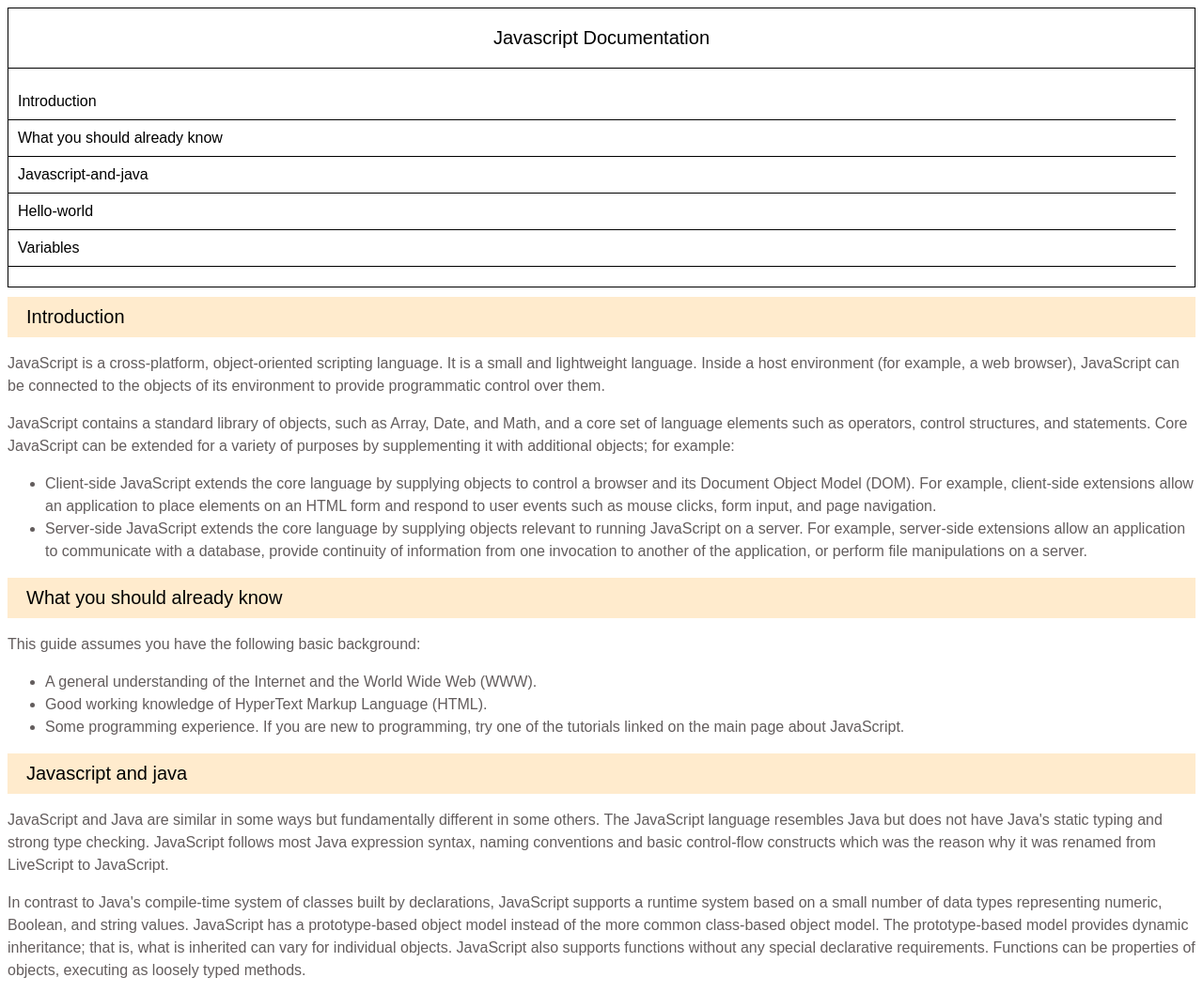
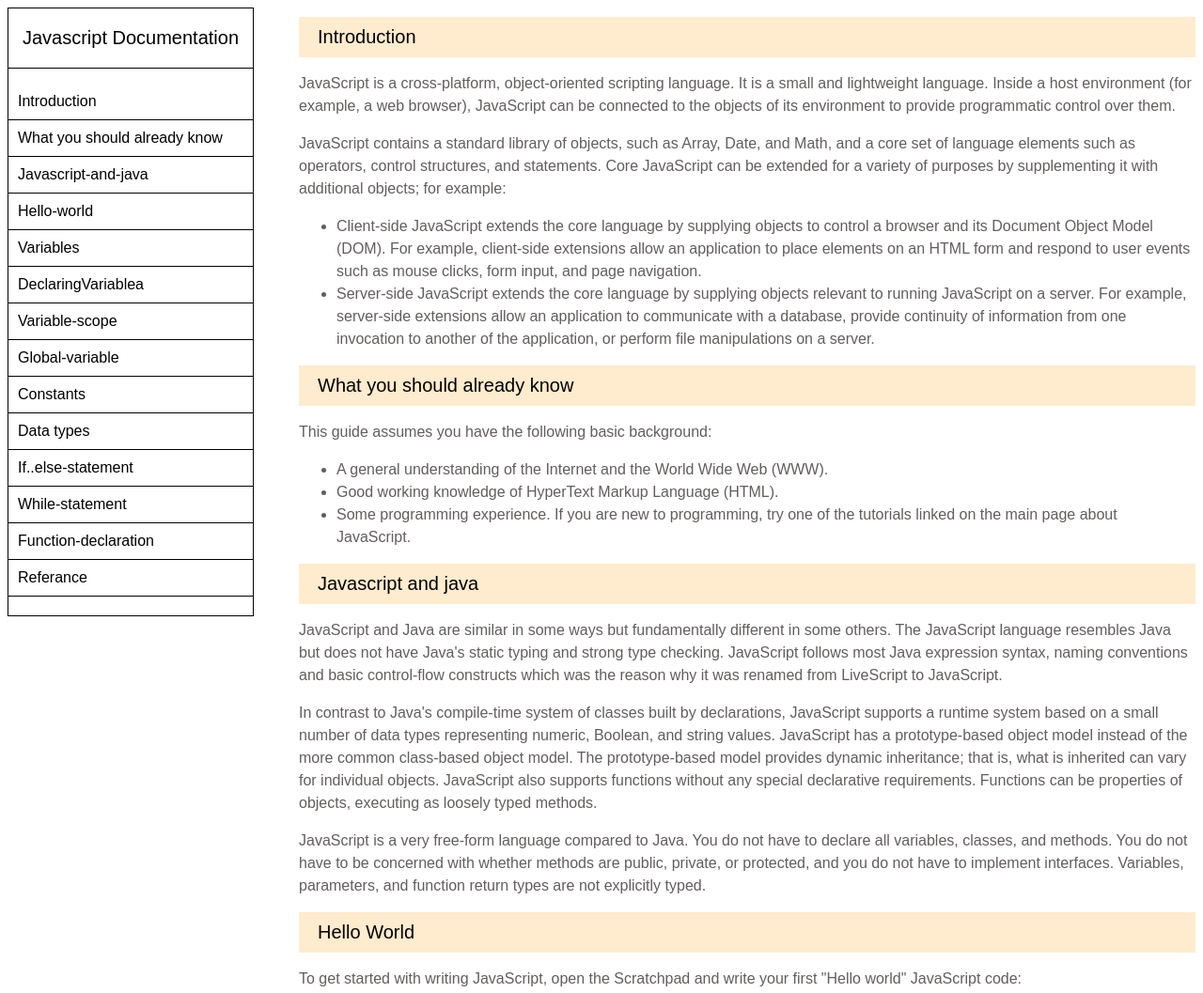
Before and after one commit to irfan-fauzi/portfolio-frontend, a plain HTML site: page documentation-page/index.html in a window 1280 px wide. Shown: the top 1057 px of the page at 94% size. Drawn offline with Linux system fonts and the light colour scheme.

Commit message:
desktop version

```diff
--- a/documentation-page/css/style.scss
+++ b/documentation-page/css/style.scss
@@ -48,3 +48,39 @@ body{
     color: rgb(99, 93, 93);
   }
 }
+
+@media only screen and (min-width: 992px) {
+
+  body{
+    flex-direction: row;
+  }
+  #navbar{
+    .nav-link{
+      width: 240px;
+    }
+    position: fixed;
+
+    // height: 100vh;
+    // box-sizing: border-box;
+    ul{
+      box-sizing: border-box;
+      height: 550px;
+      overflow: scroll;;
+    }
+  }
+  #main-doc{
+    position: relative;
+    margin-left: 310px;
+  }
+}
+
+// @media only screen and (min-width: 768px){
+//   .feat{
+//     max-width: 75%;
+//   }
+// }
+// @media only screen and (min-width: 992px) {
+//   .feat{
+//     max-width: 60%;
+//   }
+// }
```
Also changed, not shown: documentation-page/css/style.css, 1 other file.
